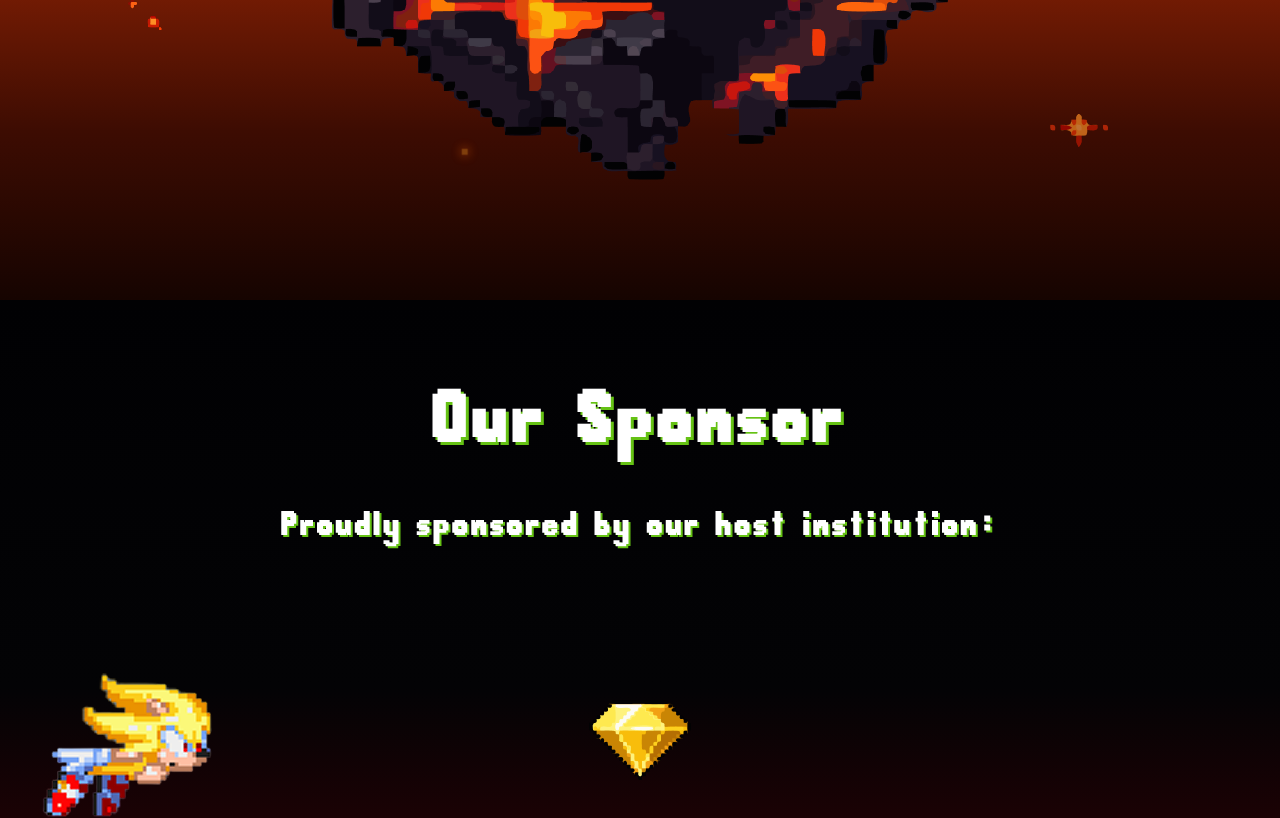
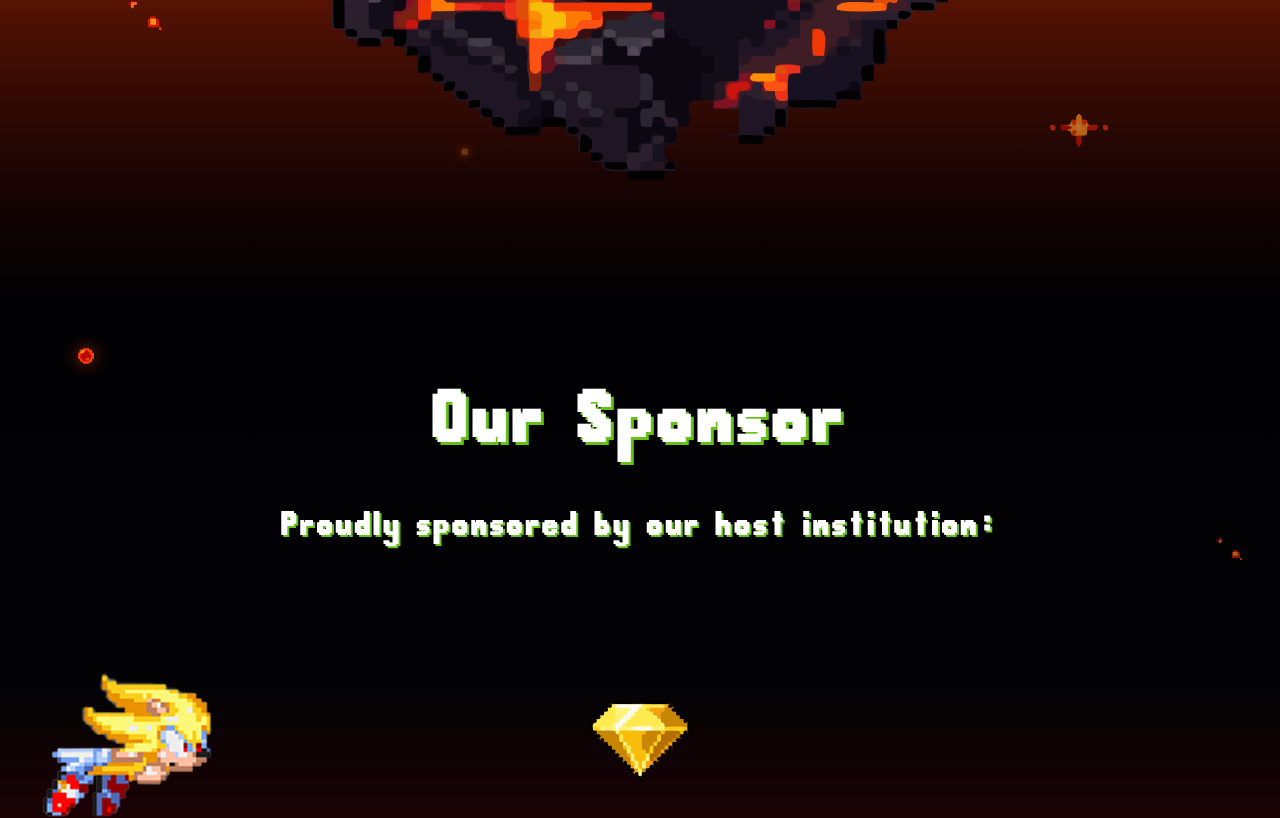
Before and after one commit to NCSclub/Jammy-Jam, a Next.js app: page / in a window 1280 px wide. Shown: the part 3349-4167 px from the top of the page. Built offline with nearby package versions, Linux system fonts and the light colour scheme.

Commit message:
enhance the  sponsors section

```diff
--- /dev/null
+++ b/src/components/layout/RegisterCta.tsx
@@ -0,0 +1,18 @@
+import Link from "next/link";
+import "./register-cta.css";
+
+/**
+ * Temporary floating REGISTER NOW button.
+ *
+ * The hero is not built yet, so nothing on the site links to /register and the
+ * form is unreachable. This keeps it one click away; drop the component from
+ * page.tsx once the hero carries its own button.
+ */
+export function RegisterCta() {
+  return (
+    <Link className="jj-cta" href="/register">
+      <span className="jj-cta__ring" aria-hidden="true" />
+      Register now
+    </Link>
+  );
+}
--- /dev/null
+++ b/src/components/layout/register-cta.css
@@ -0,0 +1,81 @@
+/* Floating REGISTER NOW button — same pixel vocabulary as the schedule tabs:
+   stepped corners, sprite bevel, hard shadow that collapses when pressed. */
+.jj-cta {
+  position: fixed;
+  right: 22px;
+  bottom: 22px;
+  z-index: 50;
+  display: inline-flex;
+  align-items: center;
+  gap: 10px;
+  padding: 16px 24px;
+  color: #08103a;
+  background: #ffcf00;
+  box-shadow:
+    inset 0 4px 0 rgba(255, 255, 255, 0.5),
+    inset 0 -5px 0 rgba(120, 70, 0, 0.35);
+  font-family: var(--font-sonic-hud), Arial, sans-serif;
+  font-size: 14px;
+  font-weight: 900;
+  letter-spacing: 0.12em;
+  text-transform: uppercase;
+  text-decoration: none;
+  clip-path: polygon(
+    0 8px, 4px 8px, 4px 4px, 8px 4px, 8px 0,
+    calc(100% - 8px) 0, calc(100% - 8px) 4px, calc(100% - 4px) 4px,
+    calc(100% - 4px) 8px, 100% 8px,
+    100% calc(100% - 8px), calc(100% - 4px) calc(100% - 8px),
+    calc(100% - 4px) calc(100% - 4px), calc(100% - 8px) calc(100% - 4px),
+    calc(100% - 8px) 100%,
+    8px 100%, 8px calc(100% - 4px), 4px calc(100% - 4px),
+    4px calc(100% - 8px), 0 calc(100% - 8px)
+  );
+  /* drop-shadow, not box-shadow: clip-path would slice a box-shadow off */
+  filter: drop-shadow(0 6px 0 #a35c00) drop-shadow(0 10px 0 rgba(0, 0, 0, 0.45));
+  transition: transform 0.08s steps(2, end), filter 0.08s steps(2, end);
+}
+
+.jj-cta:hover {
+  filter: drop-shadow(0 6px 0 #a35c00) drop-shadow(0 10px 0 rgba(0, 0, 0, 0.45))
+    brightness(1.08);
+}
+
+.jj-cta:active {
+  transform: translateY(6px);
+  filter: drop-shadow(0 0 0 #a35c00) drop-shadow(0 4px 0 rgba(0, 0, 0, 0.45));
+}
+
+.jj-cta:focus-visible {
+  box-shadow: inset 0 0 0 3px #08103a;
+}
+
+/* spinning gold ring, same trick as the form's field bullets */
+.jj-cta__ring {
+  width: 12px;
+  height: 12px;
+  background: #fff6c9;
+  box-shadow: inset 0 0 0 3px #a35c00;
+  animation: jj-cta-ring 1.4s steps(3, end) infinite;
+}
+
+@keyframes jj-cta-ring {
+  0%, 100% { transform: scaleX(1); }
+  50% { transform: scaleX(0.2); }
+}
+
+@media (max-width: 640px) {
+  .jj-cta {
+    right: 14px;
+    bottom: 14px;
+    padding: 13px 18px;
+    font-size: 12px;
+  }
+}
+
+@media (prefers-reduced-motion: reduce) {
+  .jj-cta,
+  .jj-cta__ring {
+    animation: none;
+    transition: none;
+  }
+}
--- a/src/components/sections/Sponsors.tsx
+++ b/src/components/sections/Sponsors.tsx
@@ -1,4 +1,4 @@
-
+import { LavaDecor } from "./lava-decor/lava-decor";
 
 export function Sponsors() {
     return(
@@ -7,6 +7,8 @@ export function Sponsors() {
             aria-label="Our sponsor"
             className="relative min-h-95 scroll-mt-24 overflow-hidden bg-[linear-gradient(180deg,#010103_0%,#030305_27.79%,#380104_48.55%,#4B0308_59.21%,#65040B_66.92%,#811008_76%,#B44902_87.67%,#E67906_100%)] py-20 sm:min-h-140"
         >
+           <LavaDecor />
+
            <div className="section-shell min-h-75 sm:min-h-120">
             <div className="flex items-center justify-center gap-4 sm:gap-14">
 
--- a/src/components/sections/event-schedule/event-schedule.css
+++ b/src/components/sections/event-schedule/event-schedule.css
@@ -17,7 +17,9 @@
   position: relative;
   overflow: hidden;
   padding: 150px 24px 120px;
-  /* dark under the ceiling, molten through the middle, dark again at the floor */
+  /* Dark under the ceiling, molten through the middle, then cooling to
+     #010103 — the exact colour the Sponsors section starts on, so the two
+     sections read as one continuous cave with no seam between them. */
   background: linear-gradient(
     180deg,
     #0d0301 0%,
@@ -25,9 +27,10 @@
     #6b1604 30%,
     #b53b06 48%,
     #e8791e 60%,
-    #a82a05 74%,
-    #3d0c02 90%,
-    #160401 100%
+    #a82a05 72%,
+    #4a0f03 84%,
+    #180403 93%,
+    #010103 100%
   );
   font-family: var(--font-sonic-hud), Arial, sans-serif;
 }
--- /dev/null
+++ b/src/components/sections/lava-decor/lava-decor.css
@@ -0,0 +1,39 @@
+/* Floating lava orbs and ember sparks, reusing the schedule section's sprites.
+   Purely decorative: absolutely positioned, aria-hidden, never interactive. */
+.lava-decor {
+  position: absolute;
+  inset: 0;
+  overflow: hidden;
+  pointer-events: none;
+}
+
+.lava-decor img {
+  position: absolute;
+  height: auto;
+  image-rendering: pixelated;
+}
+
+.lava-decor .orb {
+  filter: drop-shadow(0 0 8px rgba(255, 70, 15, 0.5));
+  animation: lava-float 5s ease-in-out infinite;
+}
+
+.lava-decor .spark {
+  animation: lava-twinkle 3s steps(2, end) infinite;
+}
+
+@keyframes lava-float {
+  0%, 100% { transform: translateY(0); }
+  50% { transform: translateY(-12px); }
+}
+
+@keyframes lava-twinkle {
+  0%, 100% { opacity: 1; }
+  50% { opacity: 0.35; }
+}
+
+@media (prefers-reduced-motion: reduce) {
+  .lava-decor img {
+    animation: none;
+  }
+}
--- /dev/null
+++ b/src/components/sections/lava-decor/lava-decor.tsx
@@ -0,0 +1,33 @@
+import "./lava-decor.css";
+
+const ART = "/sections/schedule";
+
+/* Placed to match the sponsors mockup: orbs drifting up the sides and middle,
+   ember sparks in the corners. Percentages, so they hold as the section
+   grows or shrinks. */
+const PIECES = [
+  { art: "lava-orb", kind: "orb", style: { left: "6%", top: "4%", width: "18px" }, delay: "0s" },
+  { art: "ember-cluster", kind: "spark", style: { right: "3%", top: "17%", width: "26px" }, delay: "1.2s" },
+  { art: "lava-orb", kind: "orb", style: { right: "9%", top: "43%", width: "15px" }, delay: "2.4s" },
+  { art: "lava-orb", kind: "orb", style: { left: "15%", top: "66%", width: "22px" }, delay: "0.8s" },
+  { art: "lava-orb", kind: "orb", style: { right: "11%", top: "73%", width: "28px" }, delay: "3.1s" },
+  { art: "lava-orb", kind: "orb", style: { left: "35%", top: "88%", width: "16px" }, delay: "1.7s" },
+  { art: "ember-cluster", kind: "spark", style: { right: "15%", bottom: "3%", width: "24px" }, delay: "2.2s" },
+  { art: "spark-star", kind: "spark", style: { left: "8%", top: "34%", width: "30px" }, delay: "0.5s" },
+] as const;
+
+export function LavaDecor() {
+  return (
+    <div className="lava-decor" aria-hidden="true">
+      {PIECES.map((piece, index) => (
+        <img
+          key={`${piece.art}-${index}`}
+          className={piece.kind}
+          src={`${ART}/${piece.art}.png`}
+          alt=""
+          style={{ ...piece.style, animationDelay: piece.delay }}
+        />
+      ))}
+    </div>
+  );
+}
```
